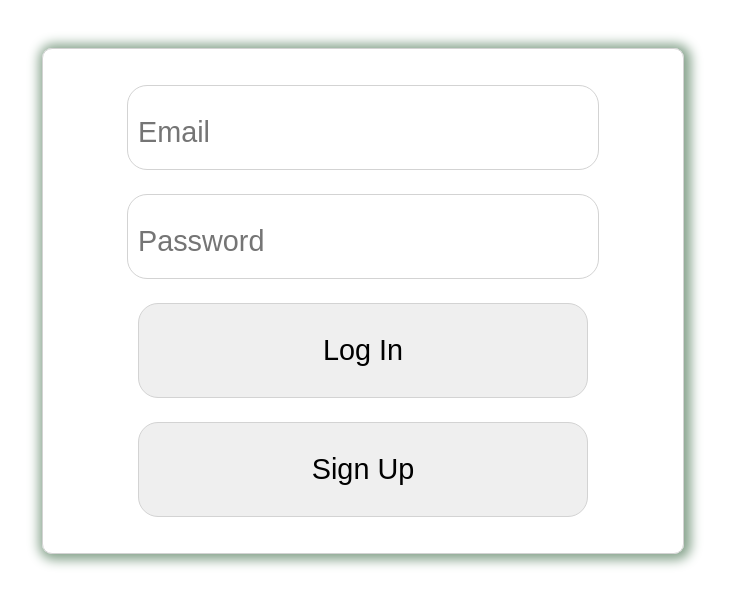
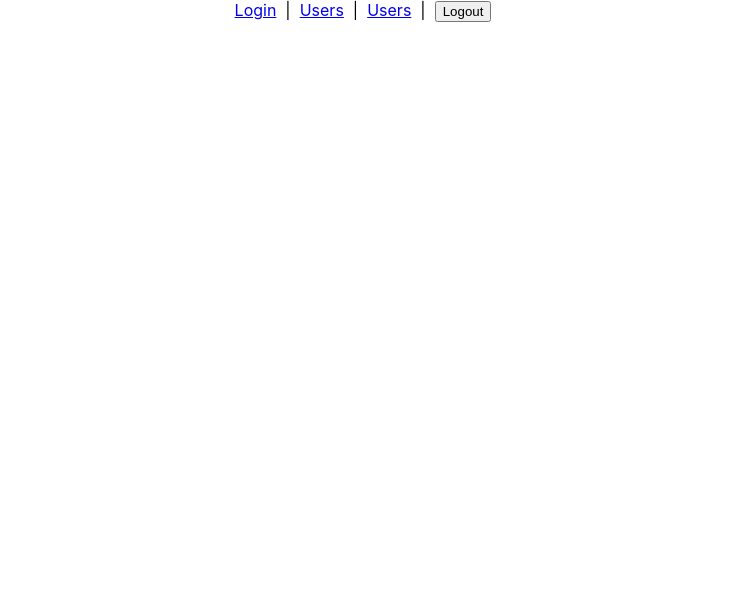
Before and after one commit to sk-vojik/auth-test-react-app, a React (Create React App) app: page / in a window 1280 px wide. Shown: the top 606 px of the page, without its empty margins (277-1006 px from the left). Built offline with nearby package versions, Linux system fonts and the light colour scheme.

Commit message:
pushing before refactor

```diff
--- a/src/App.js
+++ b/src/App.js
@@ -1,19 +1,40 @@
 import React, { Component } from 'react';
 import './App.css';
 import HomeView from "./views/HomeView"
-import { Route } from "react-router-dom"
 import Login from "./Components/Login/Login"
 import Signup from "./Components/Signup/Signup"
+import { Route, NavLink, withRouter } from 'react-router-dom';
+
 
 
 class App extends Component {
+
+  logout = () => {
+    localStorage.removeItem('jwt');
+
+    this.props.history.push('/login');
+  }
+
   render() {
     return (
       <div className="App">
 
-        <Route exact path="/" component={Login} />
+        <header>
+         <nav>
+          <NavLink to="/login">Login</NavLink>
+          &nbsp; | &nbsp;
+          <NavLink to="/users">Users</NavLink>
+          &nbsp; | &nbsp;
+          <NavLink to="/signup">Users</NavLink>
+          &nbsp; | &nbsp;
+          <button onClick={this.logout}>Logout</button>
 
-        <Route path="/home" render={props => (
+         </nav>
+       </header>
+
+        <Route exact path="/login" component={Login} />
+
+        <Route path="/users" render={props => (
           <HomeView />
         )}
         />
@@ -28,4 +49,4 @@ class App extends Component {
   }
 }
 
-export default App;
+export default withRouter(App);
```
